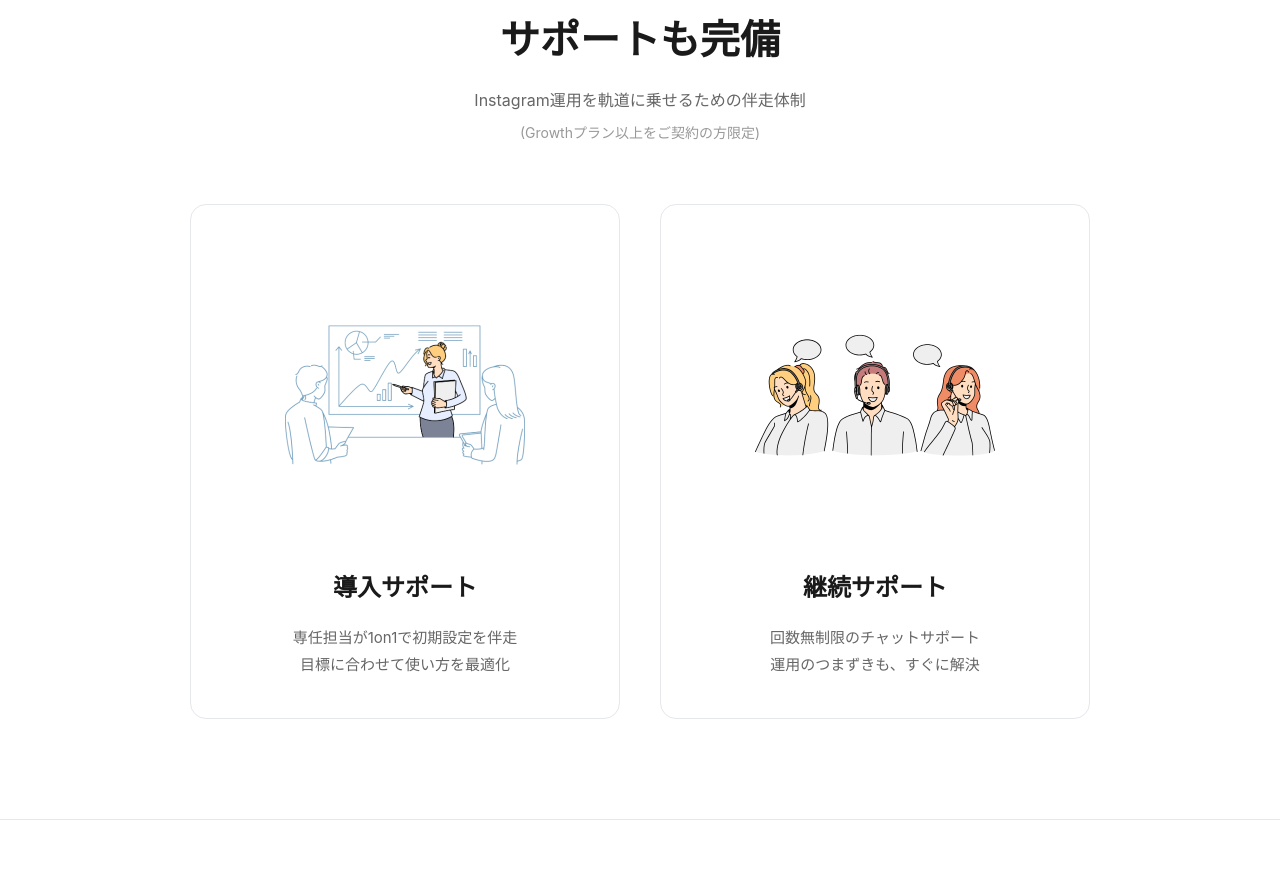
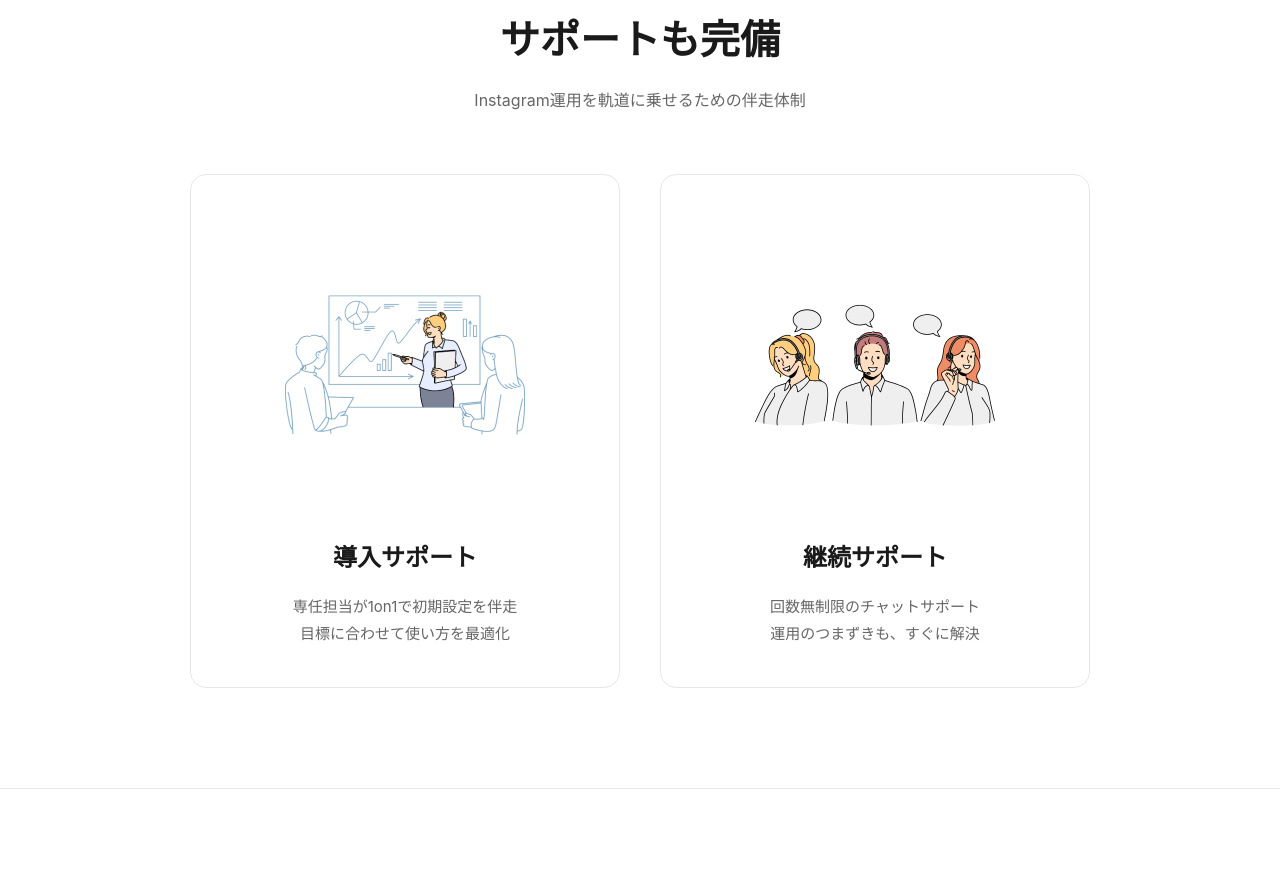
Before and after one commit to teruya2003/buzzlabo-lp.github.io, a plain HTML site: page index.html in a window 1280 px wide. Shown: the part 7180-8066 px from the top of the page. Drawn offline with Linux system fonts and the light colour scheme.

Commit message:
ファイル名変更（lp.html -> index.html）

```diff
--- a/lp.html
+++ b/index.html
@@ -367,7 +367,6 @@
                 <div class="support-header">
                     <h2 class="support-title">サポートも完備</h2>
                     <p class="support-subtitle">Instagram運用を軌道に乗せるための伴走体制</p>
-                    <p class="support-condition">(Growthプラン以上をご契約の方限定)</p>
                 </div>
                 <div class="support-grid">
                     <div class="support-card">
```
